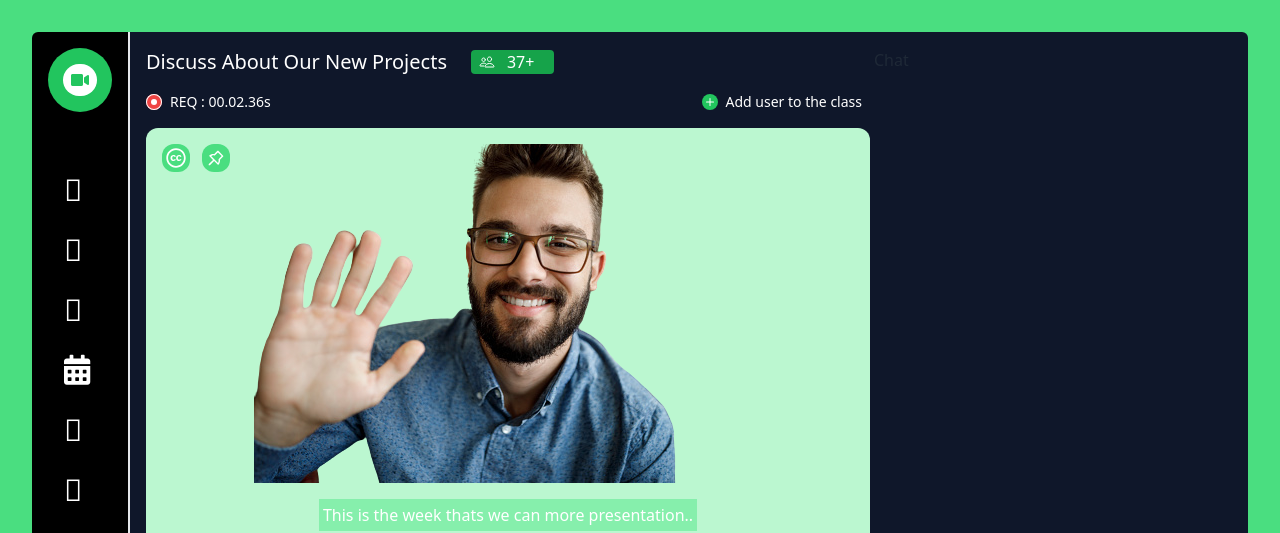
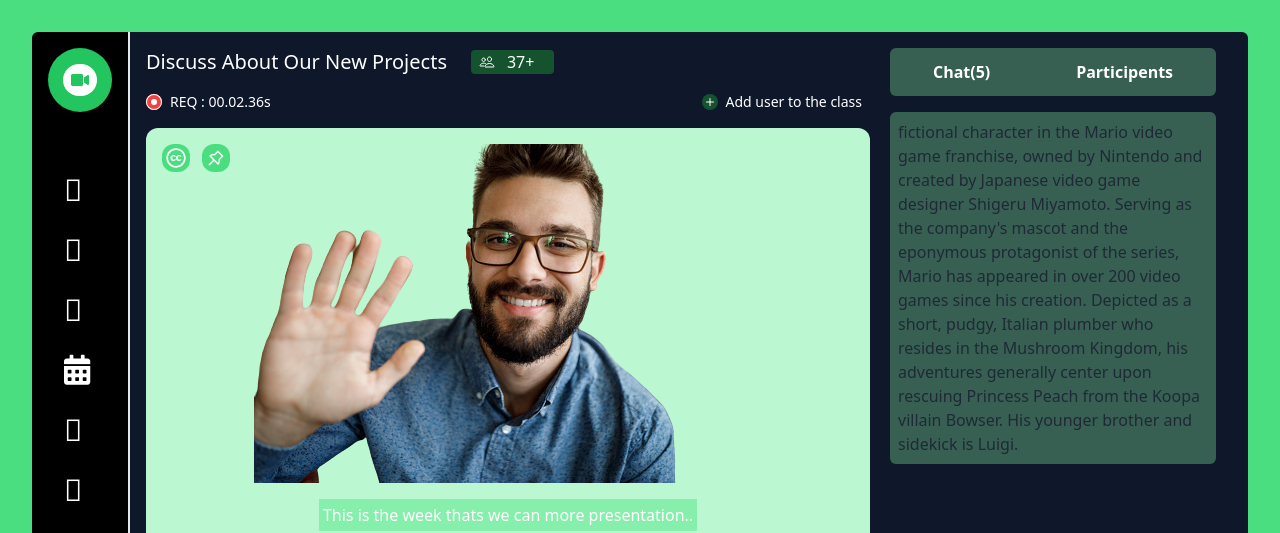
Before and after one commit to shafaeth1/MeetRoom, a React (Create React App) app: page /conference in a window 1280 px wide. Shown: the top 533 px of the page. Built offline with nearby package versions, Linux system fonts and the light colour scheme; no server answers; sample sign-in values are in the browser's storage.

Commit message:
tabbar added for caht

```diff
--- a/package.json
+++ b/package.json
@@ -19,6 +19,7 @@
     "react-scripts": "5.0.1",
     "react-scroll-to-bottom": "^4.2.0",
     "react-slick": "^0.29.0",
+    "react-tabs": "^5.1.0",
     "slick-carousel": "^1.8.1",
     "socket.io-client": "^4.5.1",
     "web-vitals": "^2.1.4"
--- /dev/null
+++ b/src/components/ChatTab/ChatTab.js
@@ -0,0 +1,40 @@
+import React from 'react';
+import { Tab, Tabs, TabList, TabPanel } from 'react-tabs';
+const ChatTab = () => {
+    return (
+        <Tabs className='w-full px-4'>
+        <TabList className="flex justify-around text-white py-1 bg-chat font-semibold rounded-md">
+          <Tab className='cursor-pointer hover:bg-green-500 active:bg-green-500 transition-all py-2 px-4 rounded-lg'>Chat(5)</Tab>
+          <Tab className='cursor-pointer hover:bg-green-500 active:bg-green-500 transition-all py-2 px-4 rounded-lg'>Participents</Tab>
+        </TabList>
+
+        <div className="bg-chat my-4 rounded-md p-2">
+        <TabPanel>
+          <p>
+             fictional character in the Mario video
+            game franchise, owned by Nintendo and created by Japanese video game designer
+            Shigeru Miyamoto. Serving as the company's mascot and the eponymous protagonist
+            of the series, Mario has appeared in over 200 video games since his creation.
+            Depicted as a short, pudgy, Italian plumber who resides in the Mushroom
+            Kingdom, his adventures generally center upon rescuing Princess Peach from the
+            Koopa villain Bowser. His younger brother and sidekick is Luigi.
+          </p>
+
+        </TabPanel>
+
+        <TabPanel>
+          <p>
+            ictional character featured in video games and related media
+            released by Nintendo. Created by prominent game designer Shigeru Miyamoto, Luigi is portrayed
+            as the slightly younger but taller fraternal twin brother of Nintendo's mascot Mario, and
+            appears in many games throughout the Mario franchise, often as a sidekick to his brother.
+          </p>
+
+        </TabPanel>
+        </div>
+      </Tabs>
+
+    );
+};
+
+export default ChatTab;
--- a/src/components/LeftNavbar/LeftNavbar.js
+++ b/src/components/LeftNavbar/LeftNavbar.js
@@ -4,6 +4,7 @@ import Slider from '../Slider/Slider';
 // import { useAuthState } from 'react-firebase-hooks/auth';
 import auth from '../../firebase.init';
 import { signOut } from 'firebase/auth';
+import ChatTab from '../ChatTab/ChatTab';
 
 const LeftNavbar = () => {
     // const [user] = useAuthState(auth);
@@ -26,8 +27,7 @@ const LeftNavbar = () => {
 					</div>
                     {/* ========Right Sidebar ========*/}
 					<div className="md:w-12/12 lg:w-4/12">
-                       <h1>Chat</h1>
-
+                       <ChatTab></ChatTab>
                     </div>
                 </div>
 
--- a/src/components/Video/Video.js
+++ b/src/components/Video/Video.js
@@ -12,7 +12,7 @@ const Video = () => {
             <div className='w-full mx-auto'>
                 <div className='flex list-none items-center text-white'>
                     <h2 className='md:text-md lg:text-xl text-white'>Discuss About Our New Projects</h2>
-                    <div className='flex items-center rounded px-2 ml-6 bg-green-600'>
+                    <div className='flex items-center rounded px-2 ml-6 bg-green-900'>
                         <li><IoPeopleOutline /></li>
                         <li className='px-1 lg:px-3'>37+ </li>
                     </div>
@@ -20,10 +20,10 @@ const Video = () => {
                 <div className='text-white flex justify-between my-4'>
                     <div className='flex list-none items-center'>
                         <li className='bg-red-500 rounded-full'><BsRecordCircle /></li>
-                        <li className='text-sm lg:text-md md:px-1 lg:px-2'>REQ : 00.02.36s </li>
+                        <li className='text-sm lg:text-md px-1 lg:px-2'>REQ : 00.02.36s </li>
                     </div>
                     <div className='flex list-none items-center text-white'>
-                        <li className='bg-green-500 rounded-full cursor-pointer'><BsPlus /></li>
+                        <li className='bg-green-900 rounded-full cursor-pointer'><BsPlus /></li>
                         <li className='text-sm lg:text-md px-2'>Add user to the class</li>
                     </div>
                 </div>
--- a/src/index.css
+++ b/src/index.css
@@ -7,7 +7,7 @@
   background-color: #70DEAD;
 }
 .bg-chat{
-  background-color: #6FDDAC;
+  background-color: #386052;
 }
 .bg-video{
   background-color: #334F43;
```
Also changed, not shown: 1 other file (tests, documents, lock files or other folders).
